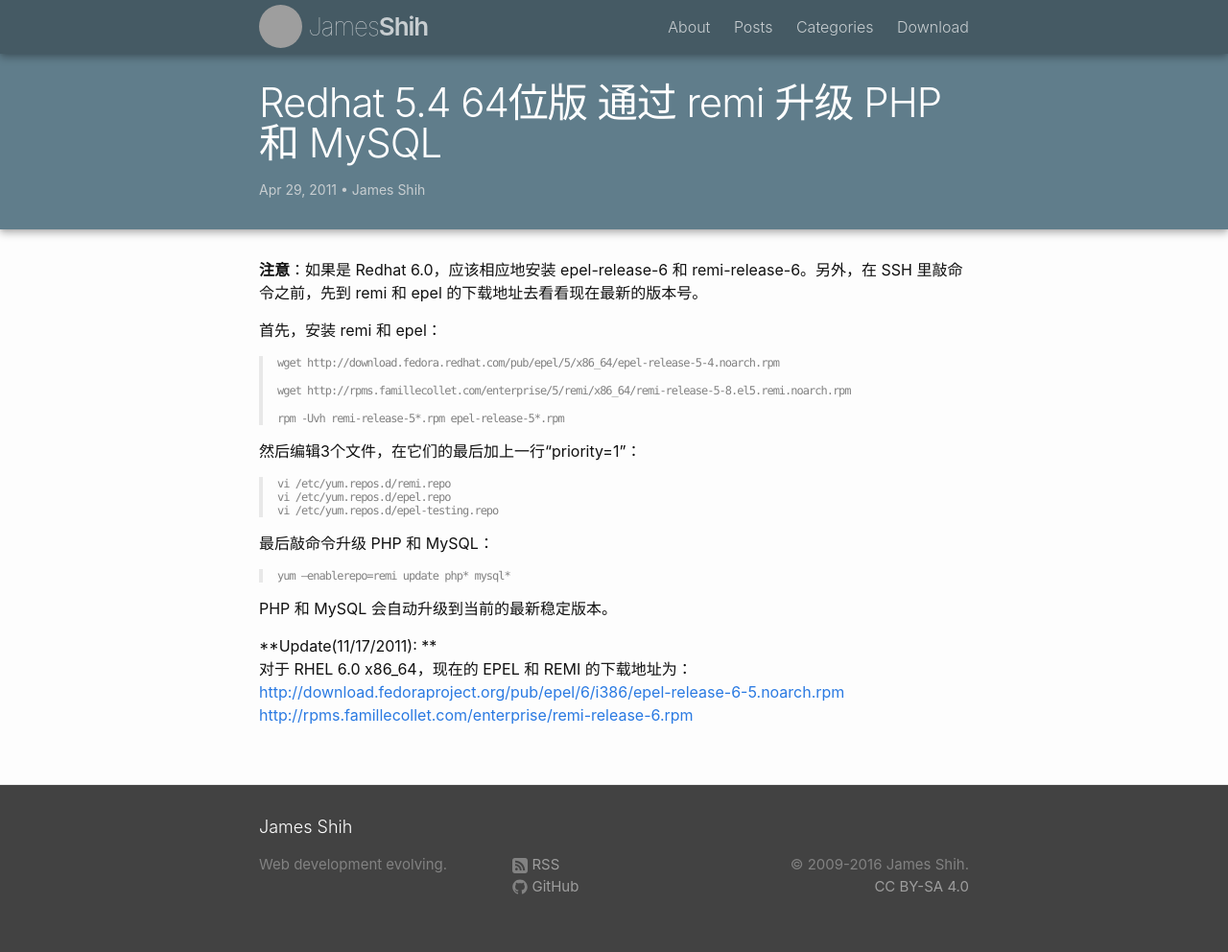
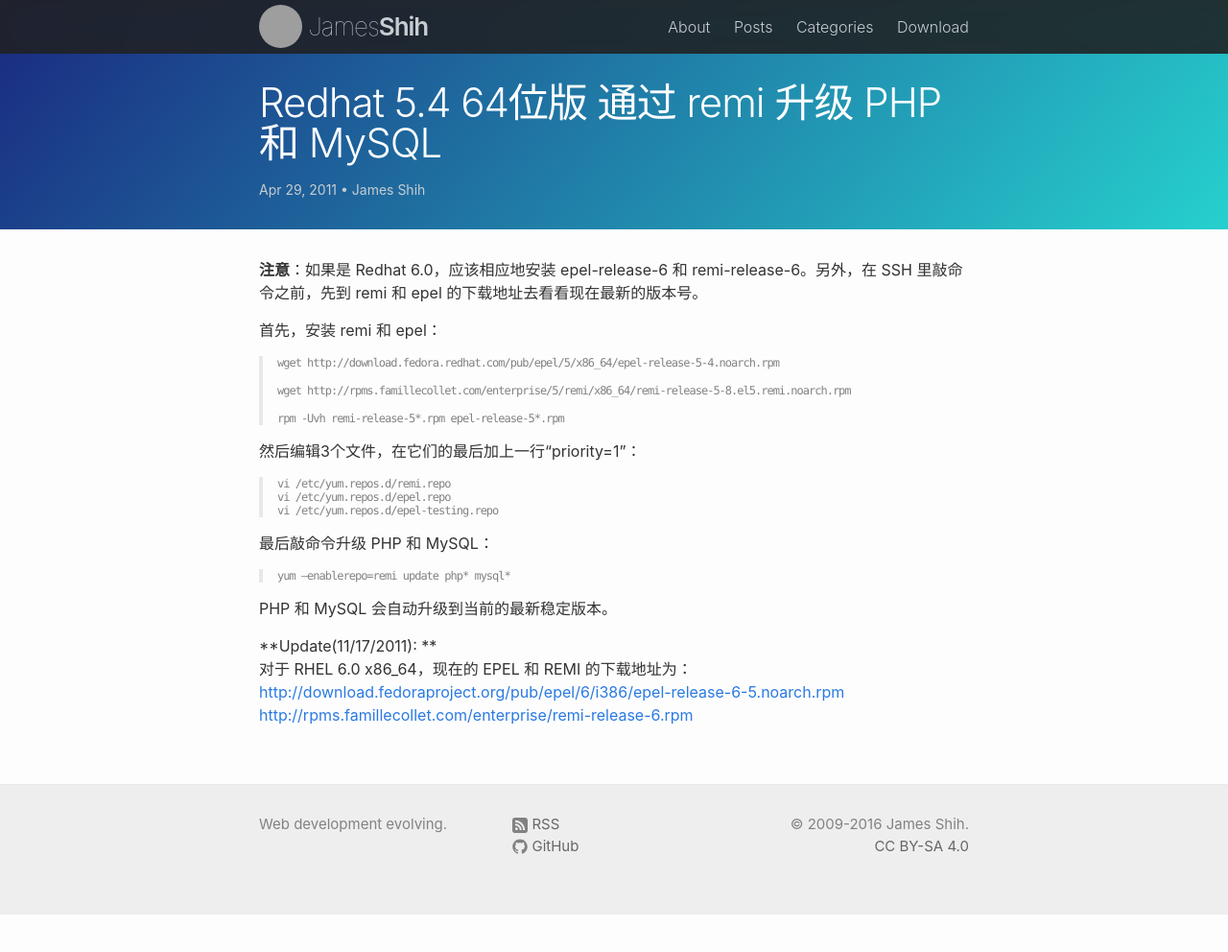
Before and after one commit to hyjk2000/hyjk2000.github.io, a Jekyll site: the page built from _posts/2011-04-29-redhat-5-64-upgrade-php-mysql-with-remi.md, in a window 1280 px wide and 995 px high. Shown: the top 992 px of the window at 96% size. Built offline with Jekyll 4.4.1, drawn with Linux system fonts in a browser that asks for light colours; comment, search, counter and statistics services are not loaded; grey boxes are pictures that could not be loaded.

Commit message:
New color theme

```diff
--- a/_includes/footer.html
+++ b/_includes/footer.html
@@ -1,8 +1,6 @@
 <footer class="site-footer">
 
   <div class="wrapper">
-
-    <h2 class="footer-heading">{{ site.title }}</h2>
 
     <div class="footer-col-wrapper">
       <div class="footer-col  footer-col-1">
--- a/_sass/_home.scss
+++ b/_sass/_home.scss
@@ -1,10 +1,10 @@
 // Variables
 $avatar-size: 512px;
-$anim-text-duration: 30s;
-$anim-text-lines: 5;
+$anim-text-duration: 20s;
+$anim-text-height: 1.5em;
 
 .home-content {
-    background-color: $title-bg-color;
+    @include bg-aqua-marine;
     color: $header-color;
     position: absolute;
     top: 0; right: 0; bottom: 0; left: 0;
@@ -67,37 +67,18 @@
 
         span, ul {
             display: inline-block;
-            line-height: 2em;
+            line-height: $anim-text-height;
             vertical-align: middle;
         }
 
         .anim-text {
-            height: 2em;
+            height: $anim-text-height;
             overflow: hidden;
             position: relative;
-
-            &:after {
-                $anim-text-time: $anim-text-duration / $anim-text-lines;
-                animation: masking $anim-text-time ($anim-text-time * .1) infinite;
-                background-color: $title-bg-color;
-                content: '';
-                display: block;
-                position: absolute;
-                top: 0;
-                left: 100%;
-                width: 110%;
-                height: 100%;
-
-                @keyframes masking {
-                    80% { transform: translateX(0) }
-                    90% { transform: translateX(-100%) }
-                    to { transform: translateX(0) }
-                }
-            }
         }
 
         ul {
-            animation: rolling $anim-text-duration steps($anim-text-lines, end) infinite;
+            animation: rolling $anim-text-duration infinite;
             color: #fff;
             list-style-type: none;
             margin: 0;
@@ -105,7 +86,12 @@
             will-change: transform;
 
             @keyframes rolling {
-                to { transform: translateY($anim-text-lines * -2em) }
+                0%, 15%  { transform: translateY(0) }
+                20%, 35% { transform: translateY(1 * -$anim-text-height) }
+                40%, 55% { transform: translateY(2 * -$anim-text-height) }
+                60%, 75% { transform: translateY(3 * -$anim-text-height) }
+                80%, 95% { transform: translateY(4 * -$anim-text-height) }
+                100%     { transform: translateY(5 * -$anim-text-height) }
             }
         }
 
--- a/_sass/_layout.scss
+++ b/_sass/_layout.scss
@@ -3,7 +3,8 @@
  */
 .site-header {
     background-color: $header-bg-color;
-    box-shadow: 0 0 4px rgba(0,0,0,.14), 0 4px 8px rgba(0,0,0,.28);
+    -webkit-backdrop-filter: saturate(180%) blur(20px);
+    backdrop-filter: saturate(180%) blur(20px);
     color: $header-color;
     min-height: $header-height;
 
@@ -122,9 +123,9 @@
  * Site footer
  */
 .site-footer {
+    border-top: 1px solid $grey-color-light;
     background-color: $footer-bg-color;
-    border-top: 1px solid $grey-color-light;
-    color: #fff;
+    color: $footer-color;
     padding: $spacing-unit 0;
 
     a {
@@ -133,7 +134,7 @@
         transition: color .5s;
 
         &:hover {
-            color: #fff;
+            color: darken($footer-color, 25%);
         }
     }
 }
@@ -252,10 +253,9 @@
  * Posts
  */
 .post-header {
-    background-color: $title-bg-color;
+    @include bg-aqua-marine;
     background-position: 50% 30%;
     background-size: cover;
-    box-shadow: 0 0 4px rgba(0,0,0,.14), 0 4px 8px rgba(0,0,0,.28);
     color: $header-color;
     padding-top: $spacing-unit + $header-height;
     padding-bottom: $spacing-unit;
--- a/css/main.scss
+++ b/css/main.scss
@@ -15,16 +15,16 @@
 $spacing-unit:     30px;
 $header-height:    56px;
 
-$text-color:       #111;
-$background-color: #fdfdfd;
-$brand-color:      #2a7ae2;
-$header-bg-color:  #455a64;
-$header-color:     #c7cdd0;
-$title-bg-color:   #607d8b;
-$footer-bg-color:  #424242;
-$footer-color:     #9e9e9e;
+$text-color:       rgb(51, 51, 51);
+$background-color: rgb(253, 253, 253);
+$brand-color:      rgb(42, 122, 226);
+$header-bg-color:  rgba(34, 34, 34, 0.9);
+$header-color:     rgb(199, 205, 208);
+$title-bg-color:   rgb(96, 125, 139);
+$footer-color:     rgb(102, 102, 102);
+$footer-bg-color:  rgb(238, 238, 238);
 
-$grey-color:       #828282;
+$grey-color:       rgb(130, 130, 130);
 $grey-color-light: lighten($grey-color, 40%);
 $grey-color-dark:  darken($grey-color, 25%);
 
@@ -48,6 +48,14 @@
 
 
 
+// Aqua Marine by uiGradients.com
+@mixin bg-aqua-marine {
+  background-color: #1a2980;
+  background-image: -webkit-linear-gradient(to left, #1a2980 , #26d0ce);
+  background-image: linear-gradient(130deg, #1a2980 , #26d0ce);
+}
+
+
 // Import partials from `sass_dir` (defaults to `_sass`)
 @import
         "base",
--- a/index.html
+++ b/index.html
@@ -17,6 +17,7 @@
           <li>Motorbike Rider</li>
           <li>Family Man</li>
           <li>Kitten Owner</li>
+          <li>Web Developer</li>
         </ul>
       </span>
     </h2>
```
